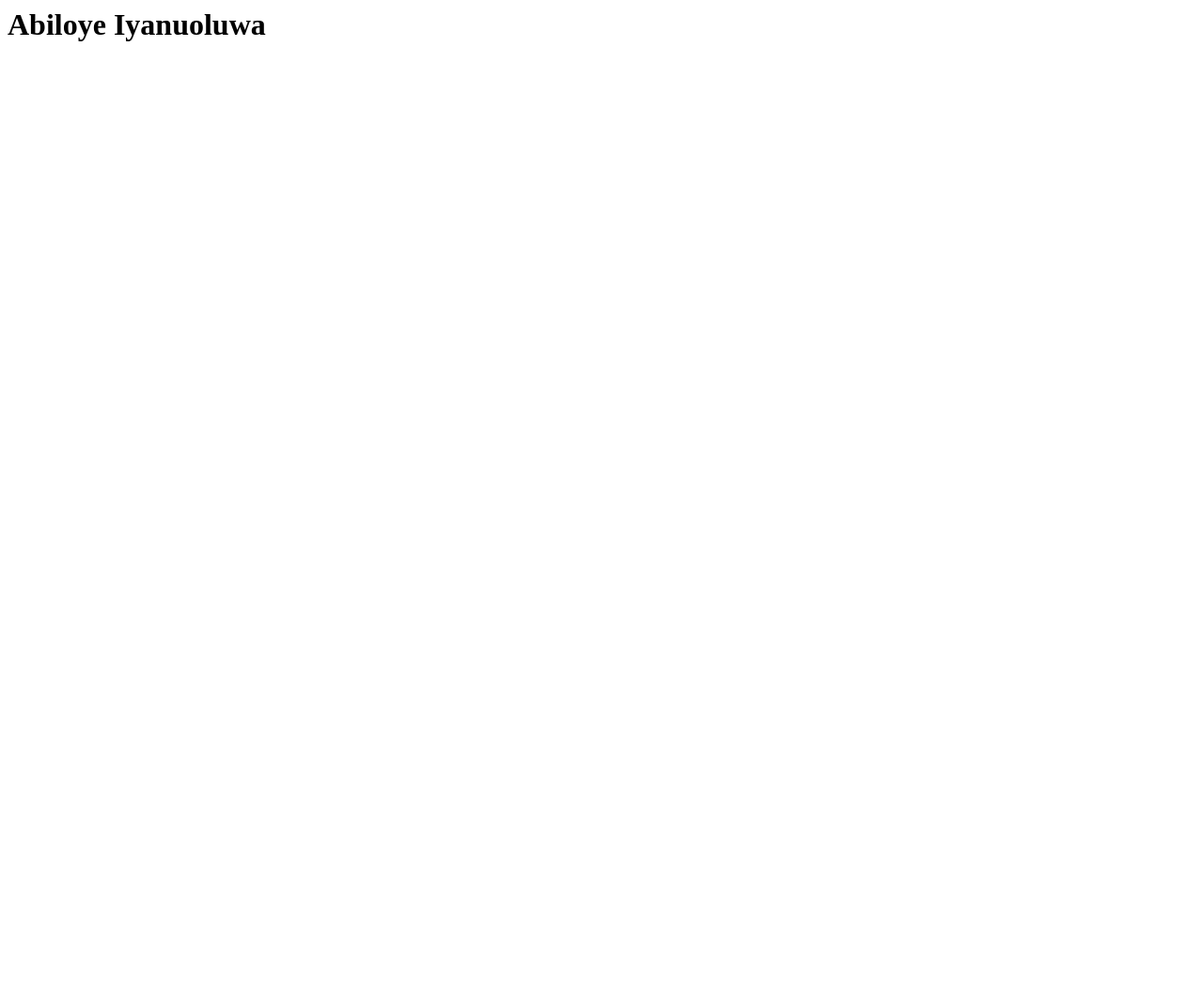
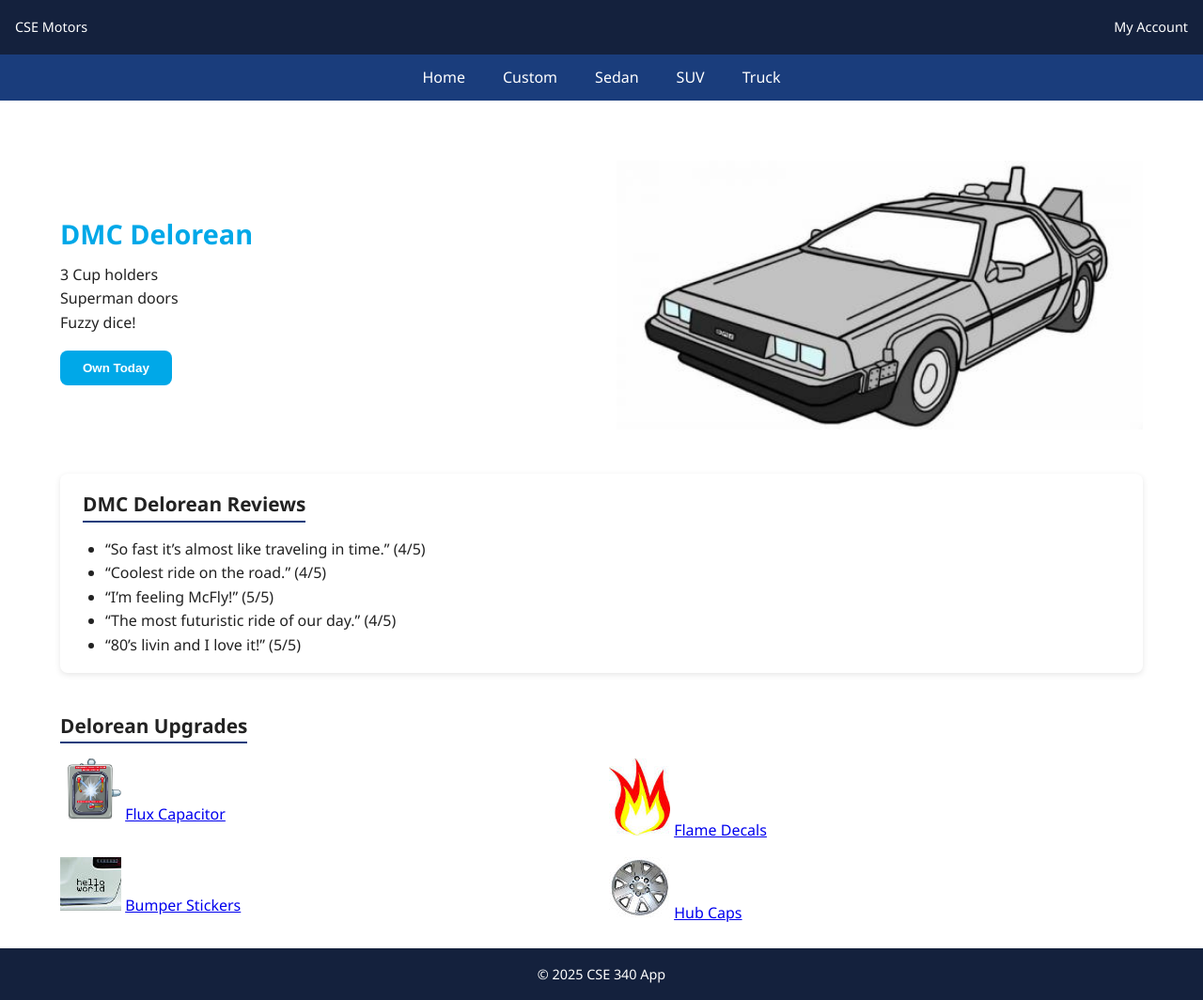
Before and after one commit to iabiloye/cse340-starter, a Node server app: page / in a window 1280 px wide. Before the commit the page is almost empty. Shown: the whole page at 94% size. Before the commit the page ends 44 px from the top, so only its background shows below. Run offline with Node 20, Linux system fonts and the light colour scheme; some libraries are stand-ins or nearby versions.

Commit message:
CSE Motors Home View

```diff
--- a/public/css/styles.css
+++ b/public/css/styles.css
@@ -1,6 +1,206 @@
-/******* Change Box Model ***************/
 *,
 *:before,
 *:after {
   box-sizing: border-box;
 }
+
+:root {
+  --primary-color: #1a3d7c;
+  --secondary-color: #00a8e8;
+  --light-bg: #f8f9fb;
+  --dark-bg: #14213d;
+  --text-color: #222;
+  --accent-color: #ffb703;
+}
+
+* {
+  box-sizing: border-box;
+  margin: 0;
+  padding: 0;
+}
+
+body {
+  font-family: "Segoe UI", Roboto, Helvetica, Arial, sans-serif;
+  background-color: var(--light-bg);
+  color: var(--text-color);
+  line-height: 1.6;
+  display: contents;
+  flex-direction: column;
+
+}
+header {
+  background-color: var(--dark-bg);
+  color: white;
+  padding: 1rem;
+  display: flex;
+  justify-content: space-between;
+  align-items: center;
+}
+
+header h1 {
+  font-size: 1.8rem;
+  font-weight: 700;
+}
+
+header a {
+  color: white;
+  text-decoration: none;
+  font-size: 0.9rem;
+}
+
+nav {
+  background-color: var(--primary-color);
+  display: flex;
+  justify-content: center;
+  flex-wrap: wrap;
+}
+
+nav a {
+  color: white;
+  text-decoration: none;
+  padding: 0.75rem 1.25rem;
+  font-weight: 500;
+  transition: background 0.3s;
+}
+
+nav a:hover,
+nav a:focus {
+  background-color: var(--secondary-color);
+}
+
+main {
+  flex: 1;
+  padding: 1.5rem;
+  max-width: 1200px;
+  margin: 0 auto;
+}
+
+.hero {
+  display: grid;
+  grid-template-columns: 1fr 1fr;
+  gap: 2rem;
+  align-items: center;
+}
+
+.hero img {
+  width: 100%;
+  height: auto;
+  max-width: 1100px;
+}
+
+.hero-text h2 {
+  color: var(--secondary-color);
+  font-size: 1.8rem;
+  margin-bottom: 0.5rem;
+}
+
+.hero-text p {
+  font-size: 1rem;
+  margin-bottom: 1rem;
+}
+
+.hero-text button {
+  background-color: var(--secondary-color);
+  color: white;
+  padding: 0.7rem 1.5rem;
+  border: none;
+  border-radius: 0.5rem;
+  font-weight: 600;
+  cursor: pointer;
+  transition: background 0.3s;
+}
+
+.hero-text button:hover,
+.hero-text button:focus {
+  background-color: var(--primary-color);
+}
+
+section {
+  margin-top: 2.5rem;
+}
+
+section h3 {
+  border-bottom: 2px solid var(--primary-color);
+  display: inline-block;
+  margin-bottom: 1rem;
+  font-size: 1.3rem;
+}
+
+.reviews ul {
+  list-style-type: disc;
+  padding-left: 1.5rem;
+}
+
+.reviews {
+  flex: 1;
+  background-color: #fff;
+  padding: 1rem 1.5rem;
+  border-radius: 8px;
+  box-shadow: 0 2px 6px rgba(0, 0, 0, 0.1);
+}
+
+.upgrades {
+  flex: 1;
+}
+
+.upgrade-grid {
+  display: grid;
+  grid-template-columns: repeat(2, 1fr);
+  gap: 1rem;
+}
+
+.upgrade-item {
+  text-align: center;
+}
+
+.upgrade-item img {
+  width: 100%;
+  max-width: 150px;
+  border-radius: 8px;
+}
+
+footer {
+  background-color: var(--dark-bg);
+  color: white;
+  text-align: center;
+  padding: 1rem;
+  font-size: 0.9rem;
+}
+
+@media screen and (max-width: 768px) {
+  header {
+    flex-direction: column;
+    text-align: center;
+  }
+
+  nav {
+    flex-direction: column;
+  }
+
+  .hero {
+    grid-template-columns: 1fr;
+    text-align: center;
+  }
+
+  .hero img {
+    margin: 0 auto;
+  }
+
+  .upgrades {
+    grid-template-columns: repeat(2, 1fr);
+  }
+}
+
+@media screen and (max-width: 480px) {
+  .upgrades {
+    grid-template-columns: 1fr;
+  }
+
+  nav a {
+    padding: 0.5rem;
+  }
+
+  .hero-text h2 {
+    font-size: 1.4rem;
+  }
+}
--- a/views/index.ejs
+++ b/views/index.ejs
@@ -1 +1,59 @@
-<h1>Abiloye Iyanuoluwa</h1>
+<!DOCTYPE html>
+<html lang="en">
+  <%- include('./partials/head') %>
+  <body>
+    <%- include('./partials/header') %>
+    <%- include('./partials/navigation') %>
+
+    <main>
+
+      <section class="hero">
+        <div class="hero-text">
+          <h2>DMC Delorean</h2>
+          <p>3 Cup holders<br>Superman doors<br>Fuzzy dice!</p>
+          <button>Own Today</button>
+        </div>
+        <div class="hero-img">
+          <img src="/images/vehicles/delorean.jpg" alt="DMC Delorean">
+        </div>
+      </section>
+
+
+      <section class="reviews">
+        <h3>DMC Delorean Reviews</h3>
+        <ul>
+          <li>“So fast it’s almost like traveling in time.” (4/5)</li>
+          <li>“Coolest ride on the road.” (4/5)</li>
+          <li>“I’m feeling McFly!” (5/5)</li>
+          <li>“The most futuristic ride of our day.” (4/5)</li>
+          <li>“80’s livin and I love it!” (5/5)</li>
+        </ul>
+      </section>
+
+
+      <section class="upgrades">
+        <h3>Delorean Upgrades</h3>
+        <div class="upgrade-grid">
+          <div>
+            <img src="/images/upgrades/flux-cap.png" alt="Flux Capacitor">
+            <a href="#">Flux Capacitor</a>
+          </div>
+          <div>
+            <img src="/images/upgrades/flame.jpg" alt="Flame Decals">
+            <a href="#">Flame Decals</a>
+          </div>
+          <div>
+            <img src="/images/upgrades/bumper_sticker.jpg" alt="Bumper Stickers">
+            <a href="#">Bumper Stickers</a>
+          </div>
+          <div>
+            <img src="/images/upgrades/hub-cap.jpg" alt="Hub Caps">
+            <a href="#">Hub Caps</a>
+          </div>
+        </div>
+      </section>
+    </main>
+
+    <%- include('./partials/footer') %>
+  </body>
+</html>
--- a/views/partials/footer.ejs
+++ b/views/partials/footer.ejs
@@ -1,5 +1,8 @@
-<% const d = new Date()
-let year = d.getFullYear() %>
+<%
+  const d = new Date();
+  const year = d.getFullYear();
+%>
+
 <footer>
-  <p class="copyright">& copy ; <%= year %>, CSE 340 App</p>
+  <p class="copyright">&copy; <%= year %>  CSE 340 App</p>
 </footer>
--- a/views/partials/head.ejs
+++ b/views/partials/head.ejs
@@ -3,5 +3,5 @@
     <meta http-equiv="X-UA-Compatible" content="IE=edge">
     <meta name="viewport" content="width=device-width, initial-scale=1.0">
     <title><%= title %> | CSE 340 App</title>
-    <link rel="stylesheet" href="/css/styles.css">
+    <link rel="stylesheet" href="/css/styles.css" media="screen">
 </head>
--- a/views/partials/header.ejs
+++ b/views/partials/header.ejs
@@ -1,6 +1,6 @@
 <header id="top-header">
   <span class="siteName">
-    <a href="/" title="Return to home page">New Motors</a>
+    <a href="/" title="Return to home page">CSE Motors</a>
   </span>
   <div id="tools">
     <a title="Click to log in" href="/account/login">My Account</a>
--- a/views/partials/navigation.ejs
+++ b/views/partials/navigation.ejs
@@ -1,9 +1,7 @@
 <nav>
-    <ul>
-        <li>home</li>
-        <li>Custom</li>
-        <li> Sedan</li>
-        <li>SUV</li>
-        <li>Truck</li>
-    </ul>
+  <a href="/">Home</a>
+  <a href="#">Custom</a>
+  <a href="#">Sedan</a>
+  <a href="#">SUV</a>
+  <a href="#">Truck</a>
 </nav>
```
